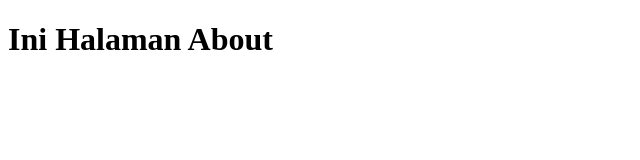
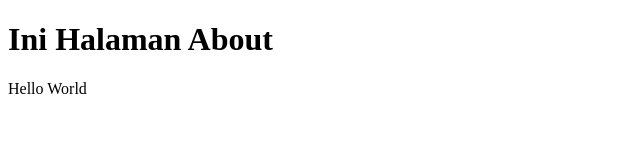
Before and after one commit to mdeaupu/Tugas-4-Github, a plain HTML site: page about.html in a window 1280 px wide. Shown: the whole page, without its empty margins (0-640 px from the left). Drawn offline with Linux system fonts and the light colour scheme.

Commit message:
menambahkan p di file about.html, contact.html dan index.html

```diff
--- a/about.html
+++ b/about.html
@@ -7,5 +7,6 @@
   </head>
   <body>
     <h1>Ini Halaman About</h1>
+    <p>Hello World</p>
   </body>
 </html>
```
Also changed, not shown: contact.html (+1 -0 lines), index.html (+1 -0 lines).
